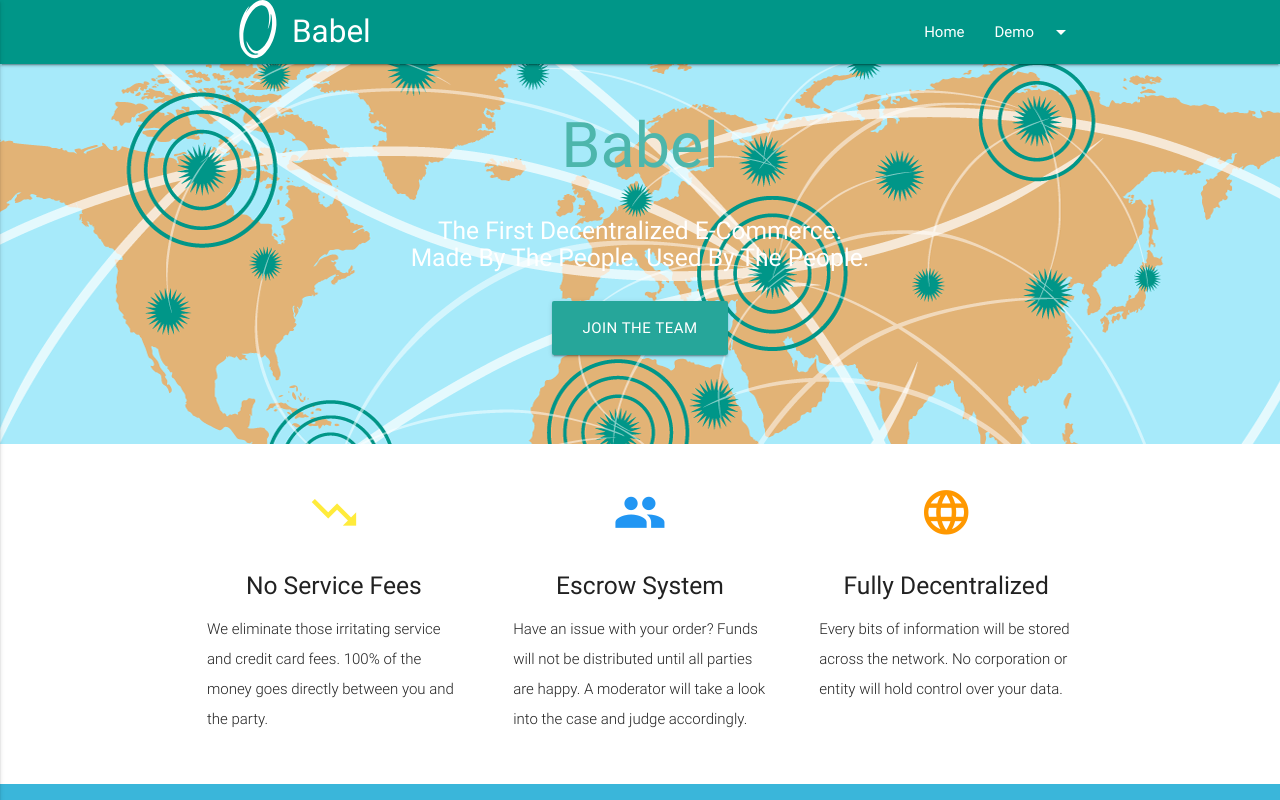
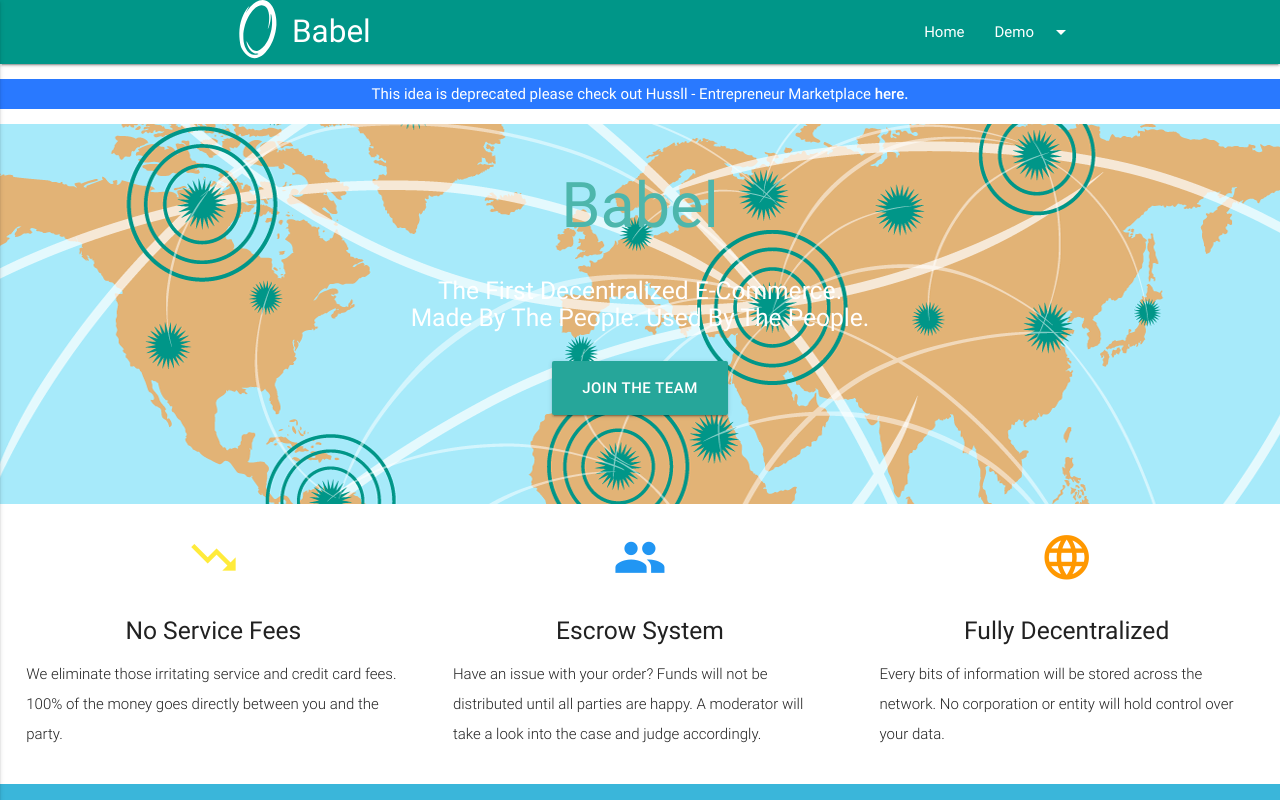
Before and after one commit to billh93/babel, a plain HTML site: page index.html in a window 1280 px wide. Shown: the top 800 px of the page. Drawn offline with nearby package versions, Linux system fonts and the light colour scheme; files whose address does not match are found by name.

Commit message:
Removed Team section and added notification bar up at the top of the page.

```diff
--- a/client/lib/style.css
+++ b/client/lib/style.css
@@ -115,6 +115,21 @@
 /***************
 Landing Page
 ***************/
+.notification{
+    background: #2979FF;
+    color: #ffffff;
+    text-align: center;
+    margin: 0;
+    padding: 0;
+}
+.notification a{
+  color: white;
+  font-weight: bold;
+}
+.notification a:hover{
+  color: black;
+  font-weight: bold;
+}
  .navbar-fixed{
      z-index: 998 !important;
  }
--- a/index.html
+++ b/index.html
@@ -81,6 +81,9 @@
         </nav>
     </div>
 
+    <div class="notification">
+      <p>This idea is deprecated please check out Hussll - Entrepreneur Marketplace <a href="https://hussll.com"><strong>here</strong</a>.</p>
+    </div>
     <div id="index-banner" class="parallax-container">
         <div class="section no-pad-bot">
             <div class="container">
@@ -100,7 +103,7 @@
     </div>
 
 
-    <div class="container">
+    <!-- <div class="container">
         <div class="section">
 
             <!--   Icon Section   -->
@@ -196,7 +199,9 @@
         <div class="parallax"><img src="images/landmarks.png" alt="Community Driven"></div>
     </div>
 
-    <div class="container">
+
+
+    <!-- <div class="container">
         <div class="section center">
 			<h1 class="teal-text">Meet The Team</h1>
             <div class="row">
@@ -253,7 +258,7 @@
                 </div>
 			</div>
         </div>
-    </div>
+    </div> -->
 
     <footer class="page-footer teal">
         <div class="container center">
```
